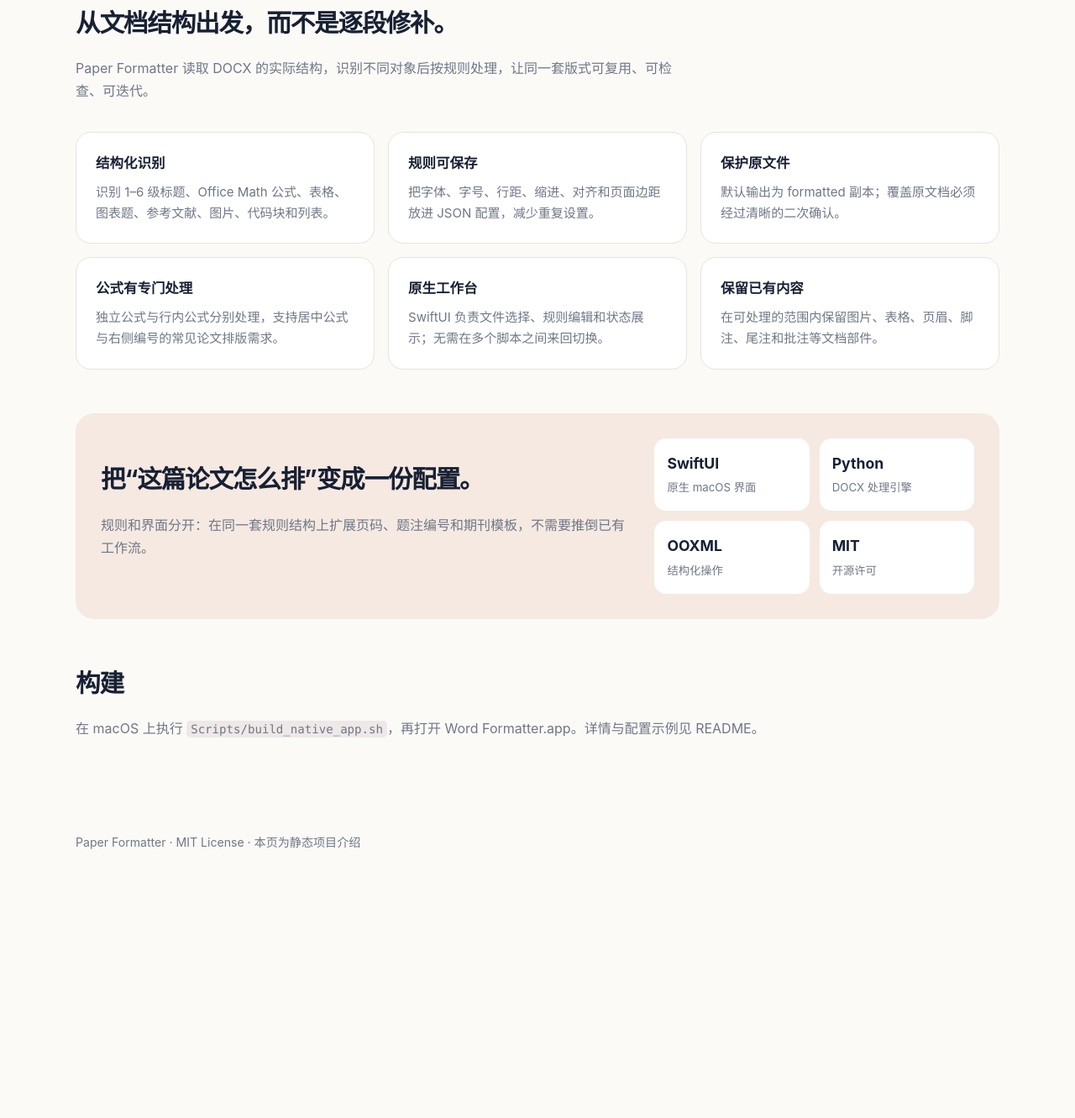
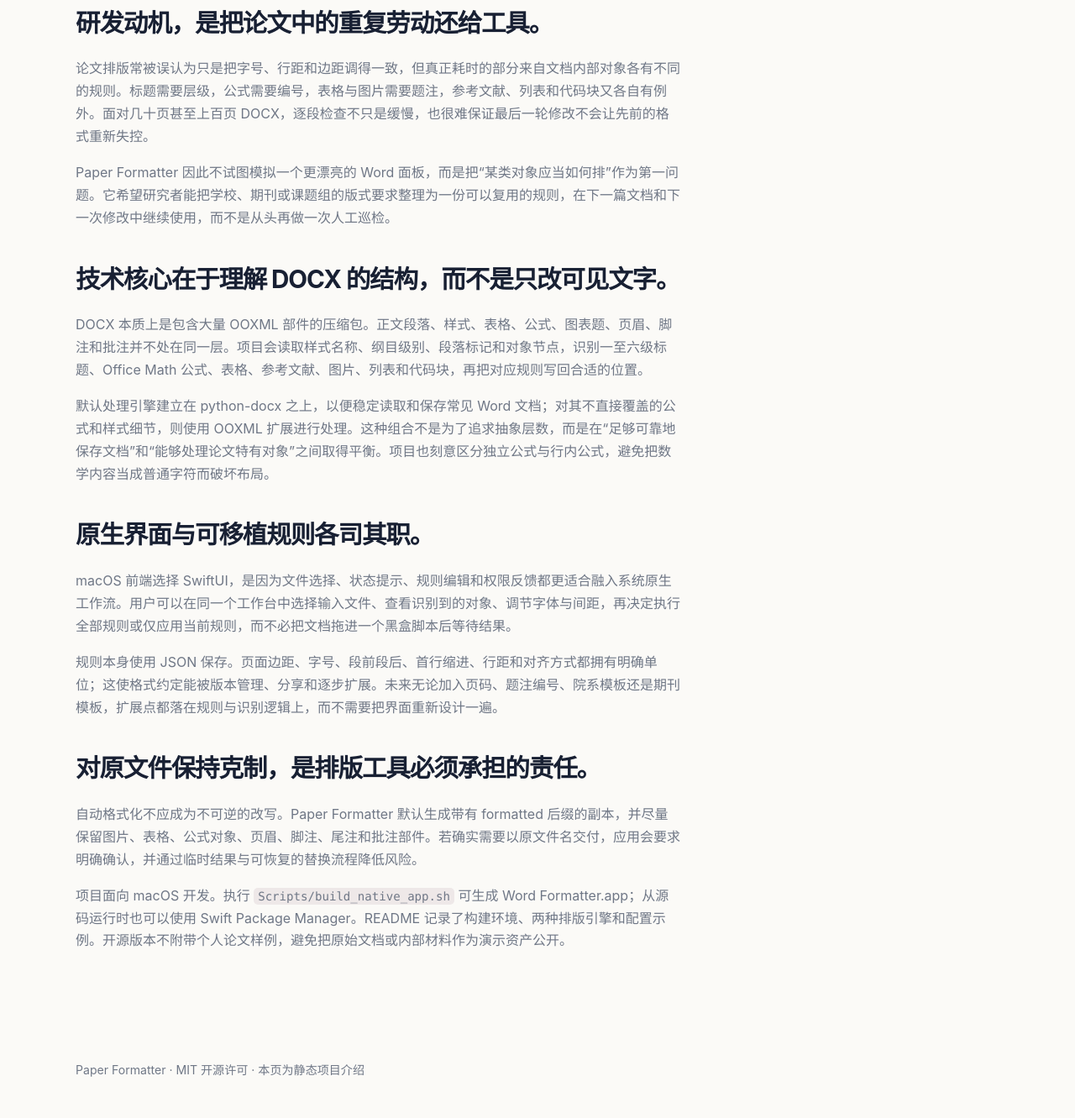
Before and after one commit to silenzio111/paper-formatter, a plain HTML site: page docs/index.html in a window 1280 px wide. Shown: the part 681-2012 px from the top of the page at 84% size. Before the commit the page ends 1741 px from the top, so only its background shows below. Drawn offline with Linux system fonts and the light colour scheme.

Commit message:
docs: expand Chinese project introduction

```diff
--- a/docs/index.html
+++ b/docs/index.html
@@ -12,24 +12,17 @@
 </head>
 <body>
   <header class="hero"><div class="wrap">
-    <nav><span class="brand">Paper Formatter</span><a class="navlink" href="https://github.com/silenzio111/paper-formatter">GitHub ↗</a></nav>
-    <p class="eyebrow">DOCX formatting, made repeatable</p><h1>论文排版，不该靠一次次手工调整。</h1>
+    <nav><span class="brand">Paper Formatter</span><a class="navlink" href="https://github.com/silenzio111/paper-formatter">GitHub 源码 ↗</a></nav>
+    <p class="eyebrow">让 DOCX 排版成为可复用规则</p><h1>论文排版，不该靠一次次手工调整。</h1>
     <p class="lede">一款 macOS 原生工具，把页面、正文、标题、公式、表格和题注等格式要求保存成可复用的规则。</p>
     <div class="actions"><a class="button primary" href="https://github.com/silenzio111/paper-formatter">查看源代码</a><a class="button" href="#features">查看功能</a></div>
   </div></header>
   <main class="wrap">
-    <section id="features" class="intro"><h2>从文档结构出发，而不是逐段修补。</h2><p class="muted">Paper Formatter 读取 DOCX 的实际结构，识别不同对象后按规则处理，让同一套版式可复用、可检查、可迭代。</p></section>
-    <section class="grid">
-      <article class="card"><h3>结构化识别</h3><p>识别 1–6 级标题、Office Math 公式、表格、图表题、参考文献、图片、代码块和列表。</p></article>
-      <article class="card"><h3>规则可保存</h3><p>把字体、字号、行距、缩进、对齐和页面边距放进 JSON 配置，减少重复设置。</p></article>
-      <article class="card"><h3>保护原文件</h3><p>默认输出为 formatted 副本；覆盖原文档必须经过清晰的二次确认。</p></article>
-      <article class="card"><h3>公式有专门处理</h3><p>独立公式与行内公式分别处理，支持居中公式与右侧编号的常见论文排版需求。</p></article>
-      <article class="card"><h3>原生工作台</h3><p>SwiftUI 负责文件选择、规则编辑和状态展示；无需在多个脚本之间来回切换。</p></article>
-      <article class="card"><h3>保留已有内容</h3><p>在可处理的范围内保留图片、表格、页眉、脚注、尾注和批注等文档部件。</p></article>
-    </section>
-    <section class="banner"><div><h2>把“这篇论文怎么排”变成一份配置。</h2><p class="muted">规则和界面分开：在同一套规则结构上扩展页码、题注编号和期刊模板，不需要推倒已有工作流。</p></div><div class="facts"><div class="fact"><strong>SwiftUI</strong><span>原生 macOS 界面</span></div><div class="fact"><strong>Python</strong><span>DOCX 处理引擎</span></div><div class="fact"><strong>OOXML</strong><span>结构化操作</span></div><div class="fact"><strong>MIT</strong><span>开源许可</span></div></div></section>
-    <section><h2>构建</h2><p class="muted">在 macOS 上执行 <code>Scripts/build_native_app.sh</code>，再打开 Word Formatter.app。详情与配置示例见 README。</p></section>
+    <section id="features" class="intro"><h2>研发动机，是把论文中的重复劳动还给工具。</h2><p class="muted">论文排版常被误认为只是把字号、行距和边距调得一致，但真正耗时的部分来自文档内部对象各有不同的规则。标题需要层级，公式需要编号，表格与图片需要题注，参考文献、列表和代码块又各自有例外。面对几十页甚至上百页 DOCX，逐段检查不只是缓慢，也很难保证最后一轮修改不会让先前的格式重新失控。</p><p class="muted">Paper Formatter 因此不试图模拟一个更漂亮的 Word 面板，而是把“某类对象应当如何排”作为第一问题。它希望研究者能把学校、期刊或课题组的版式要求整理为一份可以复用的规则，在下一篇文档和下一次修改中继续使用，而不是从头再做一次人工巡检。</p></section>
+    <section class="intro"><h2>技术核心在于理解 DOCX 的结构，而不是只改可见文字。</h2><p class="muted">DOCX 本质上是包含大量 OOXML 部件的压缩包。正文段落、样式、表格、公式、图表题、页眉、脚注和批注并不处在同一层。项目会读取样式名称、纲目级别、段落标记和对象节点，识别一至六级标题、Office Math 公式、表格、参考文献、图片、列表和代码块，再把对应规则写回合适的位置。</p><p class="muted">默认处理引擎建立在 python-docx 之上，以便稳定读取和保存常见 Word 文档；对其不直接覆盖的公式和样式细节，则使用 OOXML 扩展进行处理。这种组合不是为了追求抽象层数，而是在“足够可靠地保存文档”和“能够处理论文特有对象”之间取得平衡。项目也刻意区分独立公式与行内公式，避免把数学内容当成普通字符而破坏布局。</p></section>
+    <section class="intro"><h2>原生界面与可移植规则各司其职。</h2><p class="muted">macOS 前端选择 SwiftUI，是因为文件选择、状态提示、规则编辑和权限反馈都更适合融入系统原生工作流。用户可以在同一个工作台中选择输入文件、查看识别到的对象、调节字体与间距，再决定执行全部规则或仅应用当前规则，而不必把文档拖进一个黑盒脚本后等待结果。</p><p class="muted">规则本身使用 JSON 保存。页面边距、字号、段前段后、首行缩进、行距和对齐方式都拥有明确单位；这使格式约定能被版本管理、分享和逐步扩展。未来无论加入页码、题注编号、院系模板还是期刊模板，扩展点都落在规则与识别逻辑上，而不需要把界面重新设计一遍。</p></section>
+    <section class="intro"><h2>对原文件保持克制，是排版工具必须承担的责任。</h2><p class="muted">自动格式化不应成为不可逆的改写。Paper Formatter 默认生成带有 formatted 后缀的副本，并尽量保留图片、表格、公式对象、页眉、脚注、尾注和批注部件。若确实需要以原文件名交付，应用会要求明确确认，并通过临时结果与可恢复的替换流程降低风险。</p><p class="muted">项目面向 macOS 开发。执行 <code>Scripts/build_native_app.sh</code> 可生成 Word Formatter.app；从源码运行时也可以使用 Swift Package Manager。README 记录了构建环境、两种排版引擎和配置示例。开源版本不附带个人论文样例，避免把原始文档或内部材料作为演示资产公开。</p></section>
   </main>
-  <footer class="wrap">Paper Formatter · MIT License · 本页为静态项目介绍</footer>
+  <footer class="wrap">Paper Formatter · MIT 开源许可 · 本页为静态项目介绍</footer>
 </body>
 </html>
```
